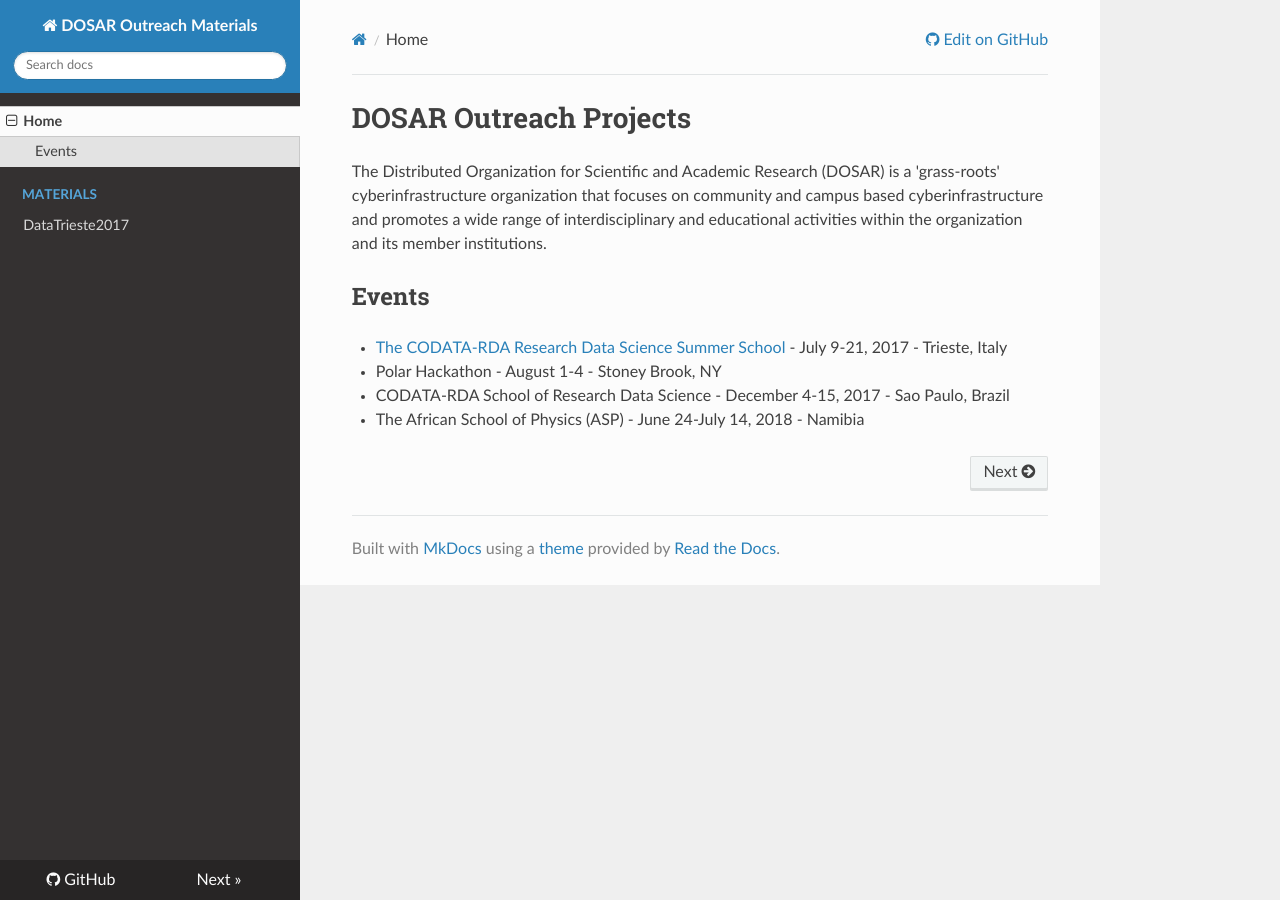
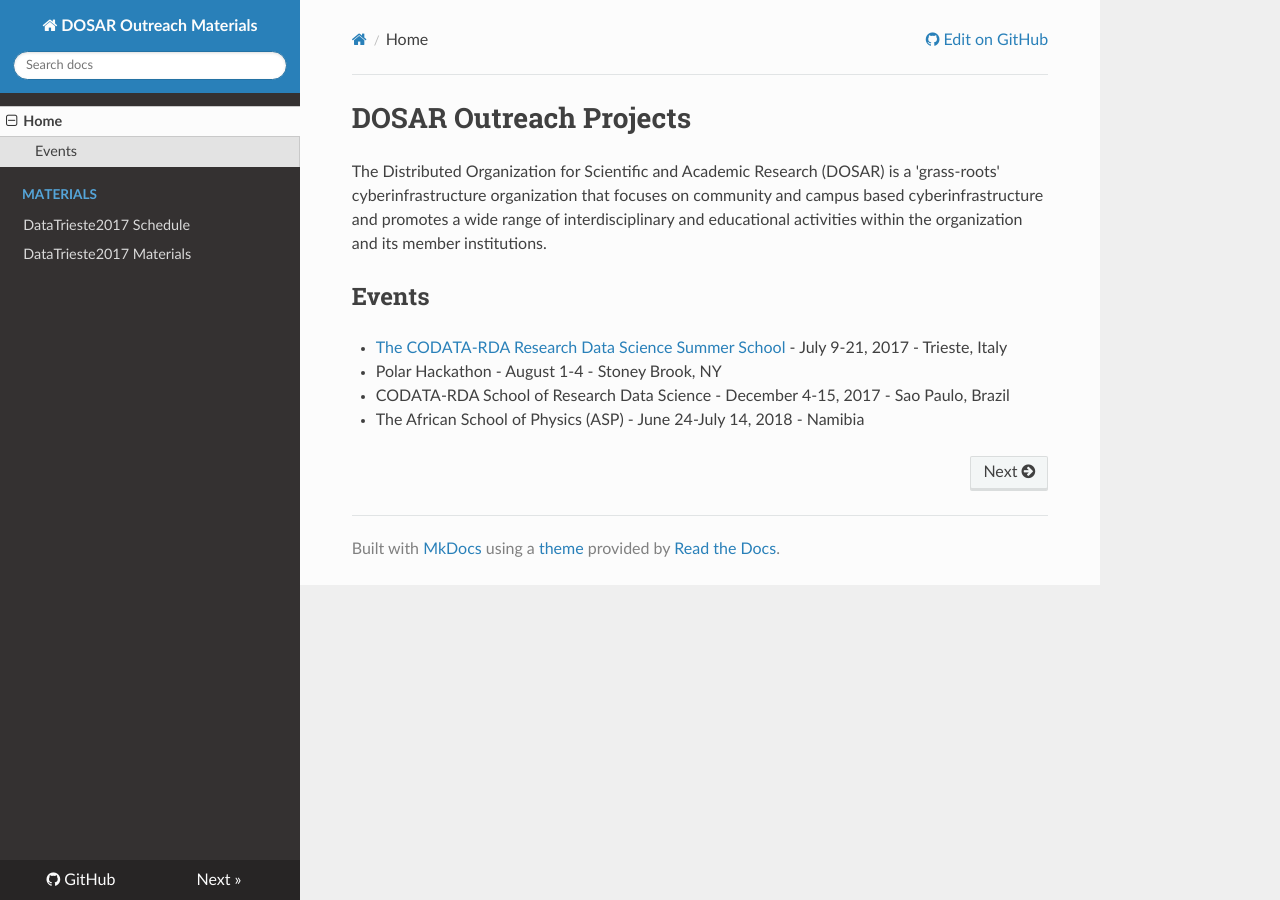
Before and after one commit to opensciencegrid/dosar, an MkDocs documentation site: the page built from docs/index.md, in a window 1280 px wide. Built offline with MkDocs 1.6.1, drawn with Linux system fonts in a browser that asks for light colours; nearby versions of some CDN libraries; old or Windows-style settings are respelled for this version of MkDocs.

Commit message:
Update mkdocs.yml

```diff
--- a/mkdocs.yml
+++ b/mkdocs.yml
@@ -9,7 +9,8 @@ extra_css:
 pages:
 - Home: 'index.md'
 - Materials:
-  - 'DataTrieste2017': 'Materials/DT2017.md'
+  - 'DataTrieste2017 Schedule': 'Materials/DT2017.md'
+  - 'DataTrieste2017 Materials': 'Materials/TriesteMaterials.md'
 
 markdown_extensions:
   - admonition
```
